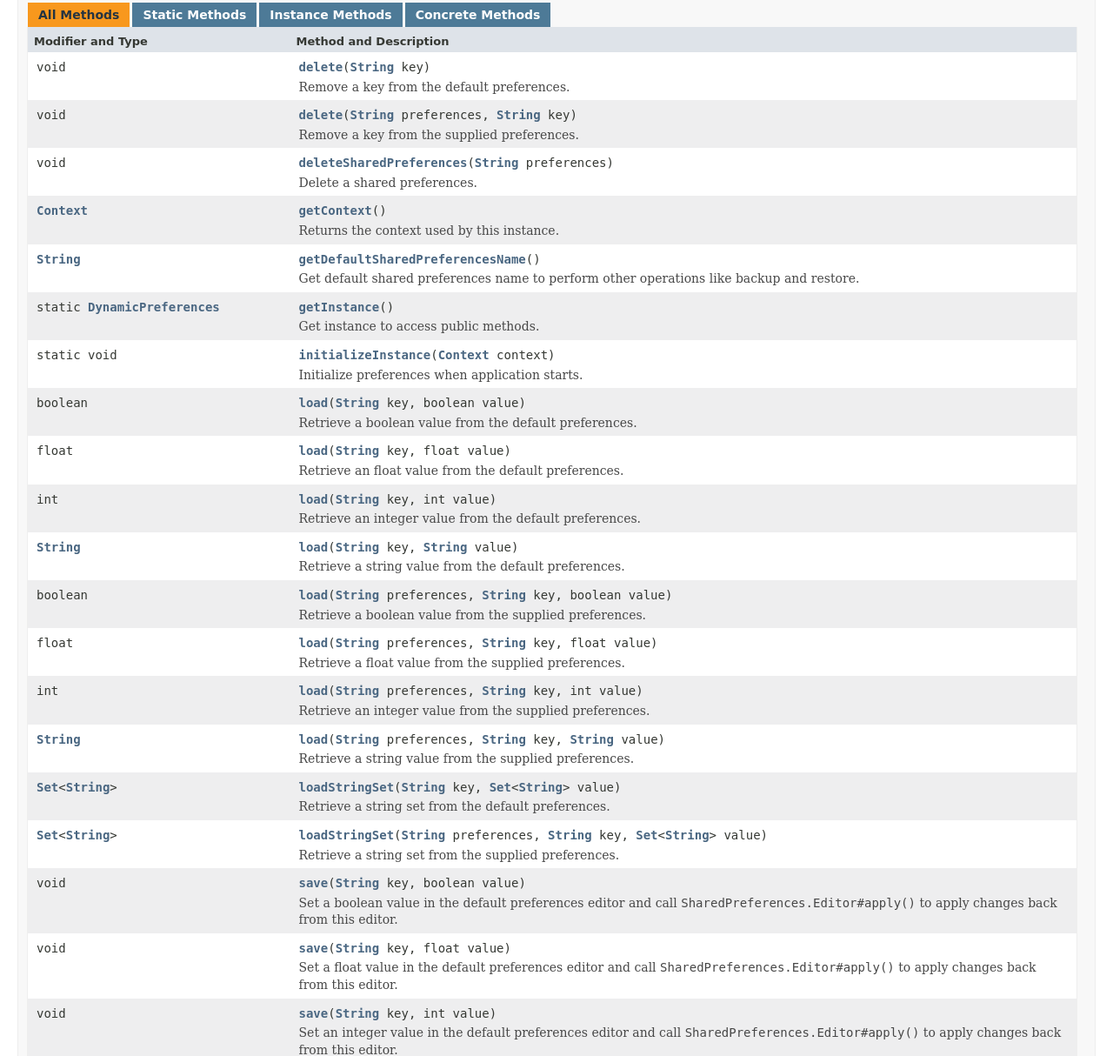
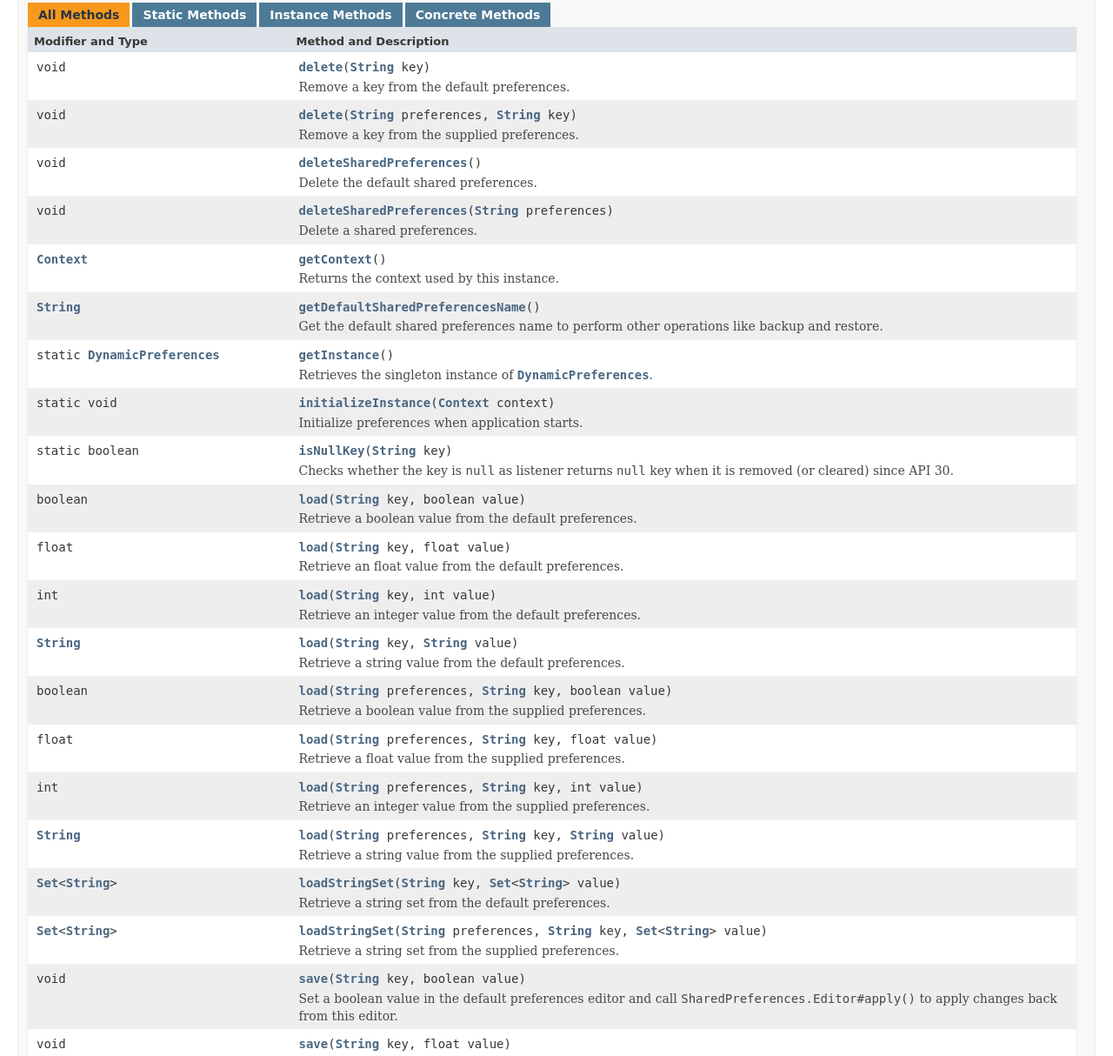
Before and after one commit to pranavpandey/dynamic-preferences, a plain HTML site: page com/pranavpandey/android/dynamic/preferences/DynamicPreferences.html in a window 1280 px wide. Shown: the part 606-1820 px from the top of the page at 87% size. Drawn offline with Linux system fonts and the light colour scheme; a web font is replaced by a local one.

Commit message:
Deploy pranavpandey/dynamic-preferences to github.com/pranavpandey/dynamic-preferences.git:gh-pages

```diff
--- a/com/pranavpandey/android/dynamic/preferences/DynamicPreferences.html
+++ b/com/pranavpandey/android/dynamic/preferences/DynamicPreferences.html
@@ -17,7 +17,7 @@
     catch(err) {
     }
 //-->
-var methods = {"i0":10,"i1":10,"i2":10,"i3":10,"i4":10,"i5":9,"i6":9,"i7":10,"i8":10,"i9":10,"i10":10,"i11":10,"i12":10,"i13":10,"i14":10,"i15":10,"i16":10,"i17":10,"i18":10,"i19":10,"i20":10,"i21":10,"i22":10,"i23":10,"i24":10,"i25":10,"i26":10};
+var methods = {"i0":10,"i1":10,"i2":10,"i3":10,"i4":10,"i5":10,"i6":9,"i7":9,"i8":9,"i9":10,"i10":10,"i11":10,"i12":10,"i13":10,"i14":10,"i15":10,"i16":10,"i17":10,"i18":10,"i19":10,"i20":10,"i21":10,"i22":10,"i23":10,"i24":10,"i25":10,"i26":10,"i27":10,"i28":10};
 var tabs = {65535:["t0","All Methods"],1:["t1","Static Methods"],2:["t2","Instance Methods"],8:["t4","Concrete Methods"]};
 var altColor = "altColor";
 var rowColor = "rowColor";
@@ -165,63 +165,77 @@ extends <a href="https://developer.android.com/reference/java/lang/Object.html?i
 </tr>
 <tr id="i2" class="altColor">
 <td class="colFirst"><code>void</code></td>
+<td class="colLast"><code><span class="memberNameLink"><a href="../../../../../com/pranavpandey/android/dynamic/preferences/DynamicPreferences.html#deleteSharedPreferences--">deleteSharedPreferences</a></span>()</code>
+<div class="block">Delete the default shared preferences.</div>
+</td>
+</tr>
+<tr id="i3" class="rowColor">
+<td class="colFirst"><code>void</code></td>
 <td class="colLast"><code><span class="memberNameLink"><a href="../../../../../com/pranavpandey/android/dynamic/preferences/DynamicPreferences.html#deleteSharedPreferences-java.lang.String-">deleteSharedPreferences</a></span>(<a href="https://developer.android.com/reference/java/lang/String.html?is-external=true" title="class or interface in java.lang">String</a>&nbsp;preferences)</code>
 <div class="block">Delete a shared preferences.</div>
 </td>
 </tr>
-<tr id="i3" class="rowColor">
+<tr id="i4" class="altColor">
 <td class="colFirst"><code><a href="https://developer.android.com/reference/android/content/Context.html?is-external=true" title="class or interface in android.content">Context</a></code></td>
 <td class="colLast"><code><span class="memberNameLink"><a href="../../../../../com/pranavpandey/android/dynamic/preferences/DynamicPreferences.html#getContext--">getContext</a></span>()</code>
 <div class="block">Returns the context used by this instance.</div>
 </td>
 </tr>
-<tr id="i4" class="altColor">
+<tr id="i5" class="rowColor">
 <td class="colFirst"><code><a href="https://developer.android.com/reference/java/lang/String.html?is-external=true" title="class or interface in java.lang">String</a></code></td>
 <td class="colLast"><code><span class="memberNameLink"><a href="../../../../../com/pranavpandey/android/dynamic/preferences/DynamicPreferences.html#getDefaultSharedPreferencesName--">getDefaultSharedPreferencesName</a></span>()</code>
-<div class="block">Get default shared preferences name to perform other operations like backup and restore.</div>
-</td>
-</tr>
-<tr id="i5" class="rowColor">
-<td class="colFirst"><code>static <a href="../../../../../com/pranavpandey/android/dynamic/preferences/DynamicPreferences.html" title="class in com.pranavpandey.android.dynamic.preferences">DynamicPreferences</a></code></td>
-<td class="colLast"><code><span class="memberNameLink"><a href="../../../../../com/pranavpandey/android/dynamic/preferences/DynamicPreferences.html#getInstance--">getInstance</a></span>()</code>
-<div class="block">Get instance to access public methods.</div>
+<div class="block">Get the default shared preferences name to perform other operations like backup
+ and restore.</div>
 </td>
 </tr>
 <tr id="i6" class="altColor">
+<td class="colFirst"><code>static <a href="../../../../../com/pranavpandey/android/dynamic/preferences/DynamicPreferences.html" title="class in com.pranavpandey.android.dynamic.preferences">DynamicPreferences</a></code></td>
+<td class="colLast"><code><span class="memberNameLink"><a href="../../../../../com/pranavpandey/android/dynamic/preferences/DynamicPreferences.html#getInstance--">getInstance</a></span>()</code>
+<div class="block">Retrieves the singleton instance of <a href="../../../../../com/pranavpandey/android/dynamic/preferences/DynamicPreferences.html" title="class in com.pranavpandey.android.dynamic.preferences"><code>DynamicPreferences</code></a>.</div>
+</td>
+</tr>
+<tr id="i7" class="rowColor">
 <td class="colFirst"><code>static void</code></td>
 <td class="colLast"><code><span class="memberNameLink"><a href="../../../../../com/pranavpandey/android/dynamic/preferences/DynamicPreferences.html#initializeInstance-android.content.Context-">initializeInstance</a></span>(<a href="https://developer.android.com/reference/android/content/Context.html?is-external=true" title="class or interface in android.content">Context</a>&nbsp;context)</code>
 <div class="block">Initialize preferences when application starts.</div>
 </td>
 </tr>
-<tr id="i7" class="rowColor">
+<tr id="i8" class="altColor">
+<td class="colFirst"><code>static boolean</code></td>
+<td class="colLast"><code><span class="memberNameLink"><a href="../../../../../com/pranavpandey/android/dynamic/preferences/DynamicPreferences.html#isNullKey-java.lang.String-">isNullKey</a></span>(<a href="https://developer.android.com/reference/java/lang/String.html?is-external=true" title="class or interface in java.lang">String</a>&nbsp;key)</code>
+<div class="block">Checks whether the key is <code>null</code> as listener returns <code>null</code> key when
+ it is removed (or cleared) since API 30.</div>
+</td>
+</tr>
+<tr id="i9" class="rowColor">
 <td class="colFirst"><code>boolean</code></td>
 <td class="colLast"><code><span class="memberNameLink"><a href="../../../../../com/pranavpandey/android/dynamic/preferences/DynamicPreferences.html#load-java.lang.String-boolean-">load</a></span>(<a href="https://developer.android.com/reference/java/lang/String.html?is-external=true" title="class or interface in java.lang">String</a>&nbsp;key,
     boolean&nbsp;value)</code>
 <div class="block">Retrieve a boolean value from the default preferences.</div>
 </td>
 </tr>
-<tr id="i8" class="altColor">
+<tr id="i10" class="altColor">
 <td class="colFirst"><code>float</code></td>
 <td class="colLast"><code><span class="memberNameLink"><a href="../../../../../com/pranavpandey/android/dynamic/preferences/DynamicPreferences.html#load-java.lang.String-float-">load</a></span>(<a href="https://developer.android.com/reference/java/lang/String.html?is-external=true" title="class or interface in java.lang">String</a>&nbsp;key,
     float&nbsp;value)</code>
 <div class="block">Retrieve an float value from the default preferences.</div>
 </td>
 </tr>
-<tr id="i9" class="rowColor">
+<tr id="i11" class="rowColor">
 <td class="colFirst"><code>int</code></td>
 <td class="colLast"><code><span class="memberNameLink"><a href="../../../../../com/pranavpandey/android/dynamic/preferences/DynamicPreferences.html#load-java.lang.String-int-">load</a></span>(<a href="https://developer.android.com/reference/java/lang/String.html?is-external=true" title="class or interface in java.lang">String</a>&nbsp;key,
     int&nbsp;value)</code>
 <div class="block">Retrieve an integer value from the default preferences.</div>
 </td>
 </tr>
-<tr id="i10" class="altColor">
+<tr id="i12" class="altColor">
 <td class="colFirst"><code><a href="https://developer.android.com/reference/java/lang/String.html?is-external=true" title="class or interface in java.lang">String</a></code></td>
 <td class="colLast"><code><span class="memberNameLink"><a href="../../../../../com/pranavpandey/android/dynamic/preferences/DynamicPreferences.html#load-java.lang.String-java.lang.String-">load</a></span>(<a href="https://developer.android.com/reference/java/lang/String.html?is-external=true" title="class or interface in java.lang">String</a>&nbsp;key,
     <a href="https://developer.android.com/reference/java/lang/String.html?is-external=true" title="class or interface in java.lang">String</a>&nbsp;value)</code>
 <div class="block">Retrieve a string value from the default preferences.</div>
 </td>
 </tr>
-<tr id="i11" class="rowColor">
+<tr id="i13" class="rowColor">
 <td class="colFirst"><code>boolean</code></td>
 <td class="colLast"><code><span class="memberNameLink"><a href="../../../../../com/pranavpandey/android/dynamic/preferences/DynamicPreferences.html#load-java.lang.String-java.lang.String-boolean-">load</a></span>(<a href="https://developer.android.com/reference/java/lang/String.html?is-external=true" title="class or interface in java.lang">String</a>&nbsp;preferences,
     <a href="https://developer.android.com/reference/java/lang/String.html?is-external=true" title="class or interface in java.lang">String</a>&nbsp;key,
@@ -229,7 +243,7 @@ extends <a href="https://developer.android.com/reference/java/lang/Object.html?i
 <div class="block">Retrieve a boolean value from the supplied preferences.</div>
 </td>
 </tr>
-<tr id="i12" class="altColor">
+<tr id="i14" class="altColor">
 <td class="colFirst"><code>float</code></td>
 <td class="colLast"><code><span class="memberNameLink"><a href="../../../../../com/pranavpandey/android/dynamic/preferences/DynamicPreferences.html#load-java.lang.String-java.lang.String-float-">load</a></span>(<a href="https://developer.android.com/reference/java/lang/String.html?is-external=true" title="class or interface in java.lang">String</a>&nbsp;preferences,
     <a href="https://developer.android.com/reference/java/lang/String.html?is-external=true" title="class or interface in java.lang">String</a>&nbsp;key,
@@ -237,7 +251,7 @@ extends <a href="https://developer.android.com/reference/java/lang/Object.html?i
 <div class="block">Retrieve a float value from the supplied preferences.</div>
 </td>
 </tr>
-<tr id="i13" class="rowColor">
+<tr id="i15" class="rowColor">
 <td class="colFirst"><code>int</code></td>
 <td class="colLast"><code><span class="memberNameLink"><a href="../../../../../com/pranavpandey/android/dynamic/preferences/DynamicPreferences.html#load-java.lang.String-java.lang.String-int-">load</a></span>(<a href="https://developer.android.com/reference/java/lang/String.html?is-external=true" title="class or interface in java.lang">String</a>&nbsp;preferences,
     <a href="https://developer.android.com/reference/java/lang/String.html?is-external=true" title="class or interface in java.lang">String</a>&nbsp;key,
@@ -245,7 +259,7 @@ extends <a href="https://developer.android.com/reference/java/lang/Object.html?i
 <div class="block">Retrieve an integer value from the supplied preferences.</div>
 </td>
 </tr>
-<tr id="i14" class="altColor">
+<tr id="i16" class="altColor">
 <td class="colFirst"><code><a href="https://developer.android.com/reference/java/lang/String.html?is-external=true" title="class or interface in java.lang">String</a></code></td>
 <td class="colLast"><code><span class="memberNameLink"><a href="../../../../../com/pranavpandey/android/dynamic/preferences/DynamicPreferences.html#load-java.lang.String-java.lang.String-java.lang.String-">load</a></span>(<a href="https://developer.android.com/reference/java/lang/String.html?is-external=true" title="class or interface in java.lang">String</a>&nbsp;preferences,
     <a href="https://developer.android.com/reference/java/lang/String.html?is-external=true" title="class or interface in java.lang">String</a>&nbsp;key,
@@ -253,14 +267,14 @@ extends <a href="https://developer.android.com/reference/java/lang/Object.html?i
 <div class="block">Retrieve a string value from the supplied preferences.</div>
 </td>
 </tr>
-<tr id="i15" class="rowColor">
+<tr id="i17" class="rowColor">
 <td class="colFirst"><code><a href="https://developer.android.com/reference/java/util/Set.html?is-external=true" title="class or interface in java.util">Set</a>&lt;<a href="https://developer.android.com/reference/java/lang/String.html?is-external=true" title="class or interface in java.lang">String</a>&gt;</code></td>
 <td class="colLast"><code><span class="memberNameLink"><a href="../../../../../com/pranavpandey/android/dynamic/preferences/DynamicPreferences.html#loadStringSet-java.lang.String-java.util.Set-">loadStringSet</a></span>(<a href="https://developer.android.com/reference/java/lang/String.html?is-external=true" title="class or interface in java.lang">String</a>&nbsp;key,
              <a href="https://developer.android.com/reference/java/util/Set.html?is-external=true" title="class or interface in java.util">Set</a>&lt;<a href="https://developer.android.com/reference/java/lang/String.html?is-external=true" title="class or interface in java.lang">String</a>&gt;&nbsp;value)</code>
 <div class="block">Retrieve a string set from the default preferences.</div>
 </td>
 </tr>
-<tr id="i16" class="altColor">
+<tr id="i18" class="altColor">
 <td class="colFirst"><code><a href="https://developer.android.com/reference/java/util/Set.html?is-external=true" title="class or interface in java.util">Set</a>&lt;<a href="https://developer.android.com/reference/java/lang/String.html?is-external=true" title="class or interface in java.lang">String</a>&gt;</code></td>
 <td class="colLast"><code><span class="memberNameLink"><a href="../../../../../com/pranavpandey/android/dynamic/preferences/DynamicPreferences.html#loadStringSet-java.lang.String-java.lang.String-java.util.Set-">loadStringSet</a></span>(<a href="https://developer.android.com/reference/java/lang/String.html?is-external=true" title="class or interface in java.lang">String</a>&nbsp;preferences,
              <a href="https://developer.android.com/reference/java/lang/String.html?is-external=true" title="class or interface in java.lang">String</a>&nbsp;key,
@@ -268,7 +282,7 @@ extends <a href="https://developer.android.com/reference/java/lang/Object.html?i
 <div class="block">Retrieve a string set from the supplied preferences.</div>
 </td>
 </tr>
-<tr id="i17" class="rowColor">
+<tr id="i19" class="rowColor">
 <td class="colFirst"><code>void</code></td>
 <td class="colLast"><code><span class="memberNameLink"><a href="../../../../../com/pranavpandey/android/dynamic/preferences/DynamicPreferences.html#save-java.lang.String-boolean-">save</a></span>(<a href="https://developer.android.com/reference/java/lang/String.html?is-external=true" title="class or interface in java.lang">String</a>&nbsp;key,
     boolean&nbsp;value)</code>
@@ -276,7 +290,7 @@ extends <a href="https://developer.android.com/reference/java/lang/Object.html?i
  <code>SharedPreferences.Editor#apply()</code> to apply changes back from this editor.</div>
 </td>
 </tr>
-<tr id="i18" class="altColor">
+<tr id="i20" class="altColor">
 <td class="colFirst"><code>void</code></td>
 <td class="colLast"><code><span class="memberNameLink"><a href="../../../../../com/pranavpandey/android/dynamic/preferences/DynamicPreferences.html#save-java.lang.String-float-">save</a></span>(<a href="https://developer.android.com/reference/java/lang/String.html?is-external=true" title="class or interface in java.lang">String</a>&nbsp;key,
     float&nbsp;value)</code>
@@ -284,7 +298,7 @@ extends <a href="https://developer.android.com/reference/java/lang/Object.html?i
  <code>SharedPreferences.Editor#apply()</code> to apply changes back from this editor.</div>
 </td>
 </tr>
-<tr id="i19" class="rowColor">
+<tr id="i21" class="rowColor">
 <td class="colFirst"><code>void</code></td>
 <td class="colLast"><code><span class="memberNameLink"><a href="../../../../../com/pranavpandey/android/dynamic/preferences/DynamicPreferences.html#save-java.lang.String-int-">save</a></span>(<a href="https://developer.android.com/reference/java/lang/String.html?is-external=true" title="class or interface in java.lang">String</a>&nbsp;key,
     int&nbsp;value)</code>
@@ -292,7 +306,7 @@ extends <a href="https://developer.android.com/reference/java/lang/Object.html?i
  <code>SharedPreferences.Editor#apply()</code> to apply changes back from this editor.</div>
 </td>
 </tr>
-<tr id="i20" class="altColor">
+<tr id="i22" class="altColor">
 <td class="colFirst"><code>void</code></td>
 <td class="colLast"><code><span class="memberNameLink"><a href="../../../../../com/pranavpandey/android/dynamic/preferences/DynamicPreferences.html#save-java.lang.String-java.lang.String-">save</a></span>(<a href="https://developer.android.com/reference/java/lang/String.html?is-external=true" title="class or interface in java.lang">String</a>&nbsp;key,
     <a href="https://developer.android.com/reference/java/lang/String.html?is-external=true" title="class or interface in java.lang">String</a>&nbsp;value)</code>
@@ -300,7 +314,7 @@ extends <a href="https://developer.android.com/reference/java/lang/Object.html?i
  <code>SharedPreferences.Editor#apply()</code> to apply changes back from this editor.</div>
 </td>
 </tr>
-<tr id="i21" class="rowColor">
+<tr id="i23" class="rowColor">
 <td class="colFirst"><code>void</code></td>
 <td class="colLast"><code><span class="memberNameLink"><a href="../../../../../com/pranavpandey/android/dynamic/preferences/DynamicPreferences.html#save-java.lang.String-java.lang.String-boolean-">save</a></span>(<a href="https://developer.android.com/reference/java/lang/String.html?is-external=true" title="class or interface in java.lang">String</a>&nbsp;preferences,
     <a href="https://developer.android.com/reference/java/lang/String.html?is-external=true" title="class or interface in java.lang">String</a>&nbsp;key,
@@ -309,7 +323,7 @@ extends <a href="https://developer.android.com/reference/java/lang/Object.html?i
  <code>SharedPreferences.Editor#apply()</code> to apply changes back from this editor.</div>
 </td>
 </tr>
-<tr id="i22" class="altColor">
+<tr id="i24" class="altColor">
 <td class="colFirst"><code>void</code></td>
 <td class="colLast"><code><span class="memberNameLink"><a href="../../../../../com/pranavpandey/android/dynamic/preferences/DynamicPreferences.html#save-java.lang.String-java.lang.String-float-">save</a></span>(<a href="https://developer.android.com/reference/java/lang/String.html?is-external=true" title="class or interface in java.lang">String</a>&nbsp;preferences,
     <a href="https://developer.android.com/reference/java/lang/String.html?is-external=true" title="class or interface in java.lang">String</a>&nbsp;key,
@@ -318,7 +332,7 @@ extends <a href="https://developer.android.com/reference/java/lang/Object.html?i
  <code>SharedPreferences.Editor#apply()</code> to apply changes back from this editor.</div>
 </td>
 </tr>
-<tr id="i23" class="rowColor">
+<tr id="i25" class="rowColor">
 <td class="colFirst"><code>void</code></td>
 <td class="colLast"><code><span class="memberNameLink"><a href="../../../../../com/pranavpandey/android/dynamic/preferences/DynamicPreferences.html#save-java.lang.String-java.lang.String-int-">save</a></span>(<a href="https://developer.android.com/reference/java/lang/String.html?is-external=true" title="class or interface in java.lang">String</a>&nbsp;preferences,
     <a href="https://developer.android.com/reference/java/lang/String.html?is-external=true" title="class or interface in java.lang">String</a>&nbsp;key,
@@ -327,7 +341,7 @@ extends <a href="https://developer.android.com/reference/java/lang/Object.html?i
  <code>SharedPreferences.Editor#apply()</code> to apply changes back from this editor.</div>
 </td>
 </tr>
-<tr id="i24" class="altColor">
+<tr id="i26" class="altColor">
 <td class="colFirst"><code>void</code></td>
 <td class="colLast"><code><span class="memberNameLink"><a href="../../../../../com/pranavpandey/android/dynamic/preferences/DynamicPreferences.html#save-java.lang.String-java.lang.String-java.lang.String-">save</a></span>(<a href="https://developer.android.com/reference/java/lang/String.html?is-external=true" title="class or interface in java.lang">String</a>&nbsp;preferences,
     <a href="https://developer.android.com/reference/java/lang/String.html?is-external=true" title="class or interface in java.lang">String</a>&nbsp;key,
@@ -336,7 +350,7 @@ extends <a href="https://developer.android.com/reference/java/lang/Object.html?i
  <code>SharedPreferences.Editor#apply()</code> to apply changes back from this editor.</div>
 </td>
 </tr>
-<tr id="i25" class="rowColor">
+<tr id="i27" class="rowColor">
 <td class="colFirst"><code>void</code></td>
 <td class="colLast"><code><span class="memberNameLink"><a href="../../../../../com/pranavpandey/android/dynamic/preferences/DynamicPreferences.html#saveStringSet-java.lang.String-java.util.Set-">saveStringSet</a></span>(<a href="https://developer.android.com/reference/java/lang/String.html?is-external=true" title="class or interface in java.lang">String</a>&nbsp;key,
              <a href="https://developer.android.com/reference/java/util/Set.html?is-external=true" title="class or interface in java.util">Set</a>&lt;<a href="https://developer.android.com/reference/java/lang/String.html?is-external=true" title="class or interface in java.lang">String</a>&gt;&nbsp;value)</code>
@@ -344,7 +358,7 @@ extends <a href="https://developer.android.com/reference/java/lang/Object.html?i
  <code>SharedPreferences.Editor#apply()</code> to apply changes back from this editor.</div>
 </td>
 </tr>
-<tr id="i26" class="altColor">
+<tr id="i28" class="altColor">
 <td class="colFirst"><code>void</code></td>
 <td class="colLast"><code><span class="memberNameLink"><a href="../../../../../com/pranavpandey/android/dynamic/preferences/DynamicPreferences.html#saveStringSet-java.lang.String-java.lang.String-java.util.Set-">saveStringSet</a></span>(<a href="https://developer.android.com/reference/java/lang/String.html?is-external=true" title="class or interface in java.lang">String</a>&nbsp;preferences,
              <a href="https://developer.android.com/reference/java/lang/String.html?is-external=true" title="class or interface in java.lang">String</a>&nbsp;key,
@@ -416,10 +430,11 @@ extends <a href="https://developer.android.com/reference/java/lang/Object.html?i
 <li class="blockList">
 <h4>getInstance</h4>
 <pre>public static&nbsp;<a href="../../../../../com/pranavpandey/android/dynamic/preferences/DynamicPreferences.html" title="class in com.pranavpandey.android.dynamic.preferences">DynamicPreferences</a>&nbsp;getInstance()</pre>
-<div class="block">Get instance to access public methods. Must be called before accessing the methods.</div>
+<div class="block">Retrieves the singleton instance of <a href="../../../../../com/pranavpandey/android/dynamic/preferences/DynamicPreferences.html" title="class in com.pranavpandey.android.dynamic.preferences"><code>DynamicPreferences</code></a>.
+ <p>Must be called before accessing the public methods.</div>
 <dl>
 <dt><span class="returnLabel">Returns:</span></dt>
-<dd>The singleton instance of this class.</dd>
+<dd>The singleton instance of <a href="../../../../../com/pranavpandey/android/dynamic/preferences/DynamicPreferences.html" title="class in com.pranavpandey.android.dynamic.preferences"><code>DynamicPreferences</code></a>.</dd>
 </dl>
 </li>
 </ul>
@@ -908,7 +923,8 @@ extends <a href="https://developer.android.com/reference/java/lang/Object.html?i
 <li class="blockList">
 <h4>getDefaultSharedPreferencesName</h4>
 <pre>public&nbsp;<a href="https://developer.android.com/reference/java/lang/String.html?is-external=true" title="class or interface in java.lang">String</a>&nbsp;getDefaultSharedPreferencesName()</pre>
-<div class="block">Get default shared preferences name to perform other operations like backup and restore.</div>
+<div class="block">Get the default shared preferences name to perform other operations like backup
+ and restore.</div>
 <dl>
 <dt><span class="returnLabel">Returns:</span></dt>
 <dd>The default shared preferences name.</dd>
@@ -920,7 +936,7 @@ extends <a href="https://developer.android.com/reference/java/lang/Object.html?i
 <a name="deleteSharedPreferences-java.lang.String-">
 <!--   -->
 </a>
-<ul class="blockListLast">
+<ul class="blockList">
 <li class="blockList">
 <h4>deleteSharedPreferences</h4>
 <pre>public&nbsp;void&nbsp;deleteSharedPreferences(<a href="https://developer.android.com/reference/java/lang/String.html?is-external=true" title="class or interface in java.lang">String</a>&nbsp;preferences)</pre>
@@ -928,6 +944,31 @@ extends <a href="https://developer.android.com/reference/java/lang/Object.html?i
 <dl>
 <dt><span class="paramLabel">Parameters:</span></dt>
 <dd><code>preferences</code> - The preferences to be deleted.</dd>
+</dl>
+</li>
+</ul>
+<a name="deleteSharedPreferences--">
+<!--   -->
+</a>
+<ul class="blockList">
+<li class="blockList">
+<h4>deleteSharedPreferences</h4>
+<pre>public&nbsp;void&nbsp;deleteSharedPreferences()</pre>
+<div class="block">Delete the default shared preferences.</div>
+</li>
+</ul>
+<a name="isNullKey-java.lang.String-">
+<!--   -->
+</a>
+<ul class="blockListLast">
+<li class="blockList">
+<h4>isNullKey</h4>
+<pre>public static&nbsp;boolean&nbsp;isNullKey(<a href="https://developer.android.com/reference/java/lang/String.html?is-external=true" title="class or interface in java.lang">String</a>&nbsp;key)</pre>
+<div class="block">Checks whether the key is <code>null</code> as listener returns <code>null</code> key when
+ it is removed (or cleared) since API 30.</div>
+<dl>
+<dt><span class="returnLabel">Returns:</span></dt>
+<dd><code>true</code> if the key is <code>null</code>.</dd>
 </dl>
 </li>
 </ul>
```
Also changed, not shown: index-all.html (+12 -2 lines).
